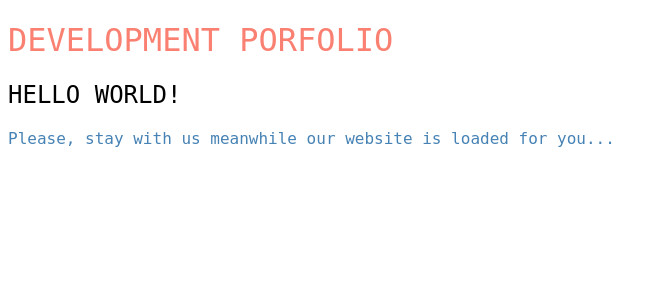
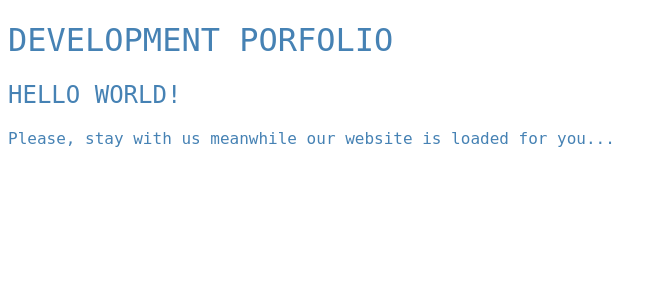
Before and after one commit to RaulPLDAuxiliar/raulwalls.github.io, a PHP site: page / in a window 1280 px wide. Shown: the top 300 px of the page, without its empty margins (0-665 px from the left). Run offline with PHP 8.4, Linux system fonts and the light colour scheme.

Commit message:
Update styles.css

```diff
--- a/css/styles.css
+++ b/css/styles.css
@@ -15,4 +15,5 @@ p{
   font-weight: 200;
   font-style: normal;
   font-variation-settings: "wdth" 100;
+  color: steelblue;
 }
```
